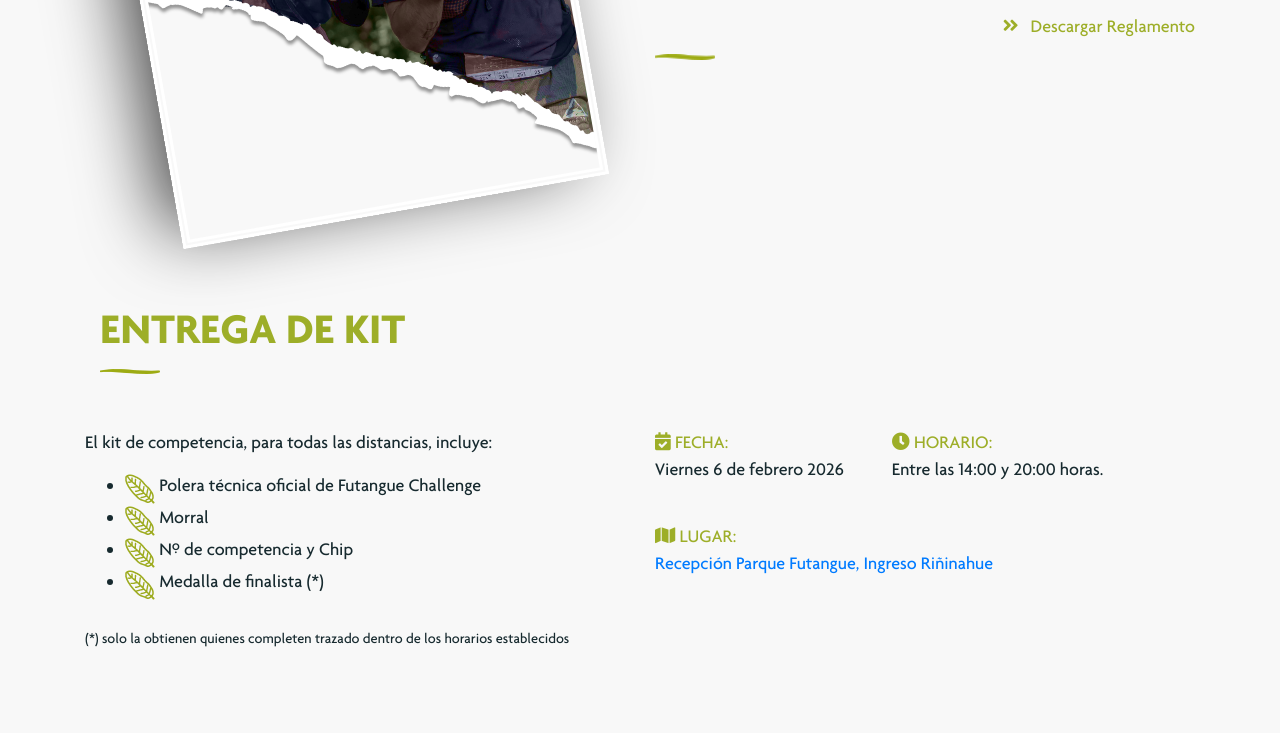
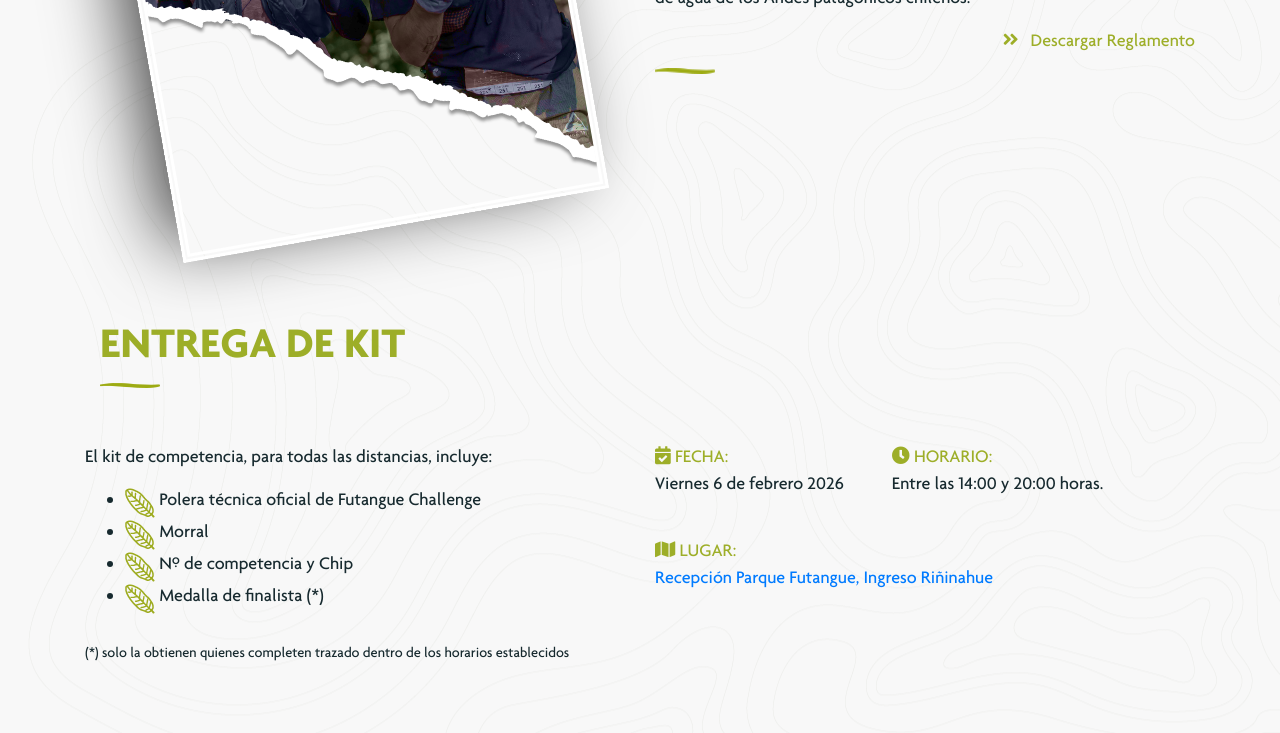
Before and after one commit to TimetrackCL/futanguechallenge.cl, a website: page index.html in a window 1280 px wide. Shown: the part 1133-1866 px from the top of the page. Drawn offline with nearby package versions, Linux system fonts and the light colour scheme; files whose address does not match are found by name.

Commit message:
ajuste background info -gerenerl

```diff
--- a/assets/css/index.scss
+++ b/assets/css/index.scss
@@ -416,7 +416,29 @@
 }
 
 #info-general {
-  margin-top: 100px;
+  margin-top: 0;
+  padding-top: 50px;
+  padding-bottom: 50px;
+  position: relative;
+
+  &::before {
+    content: '';
+    position: absolute;
+    top: 0;
+    left: 0;
+    right: 0;
+    bottom: 0;
+    background-image: url('../img/patron/patron-lineas-fondo.png');
+    background-repeat: repeat;
+    background-size: auto;
+    opacity: 0.15;
+    z-index: 0;
+  }
+
+  .container {
+    position: relative;
+    z-index: 1;
+  }
 
   .col-info-date {
     padding-top: 4rem;
--- a/index.html
+++ b/index.html
@@ -271,7 +271,7 @@
       </div>
     </div>
   </div>
-<section>
+</section>
 <!-- /info-general -->
 
 <!-- sponsor
```
Also changed, not shown: assets/css/index-backup.min.css (added), assets/css/index.css, assets/css/index.min.css (added), 3 other files.
